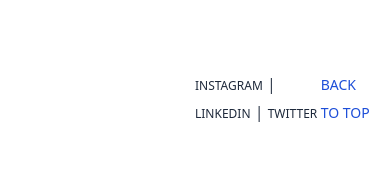
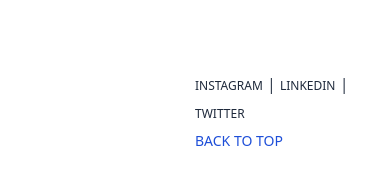
Before and after one commit to hobbleabbas/dd, a Next.js app: page / in a window 390 px wide. Shown: the part 10578-10761 px from the top of the page. Before the commit the page ends 10736 px from the top, so only its background shows below. Built offline with nearby package versions, Linux system fonts and the light colour scheme.

Commit message:
finish footer

```diff
--- a/components/Footer.js
+++ b/components/Footer.js
@@ -21,7 +21,7 @@ export default function Footer({ dark }) {
                             </p>
                             <DDLink dark={dark} text="Contact us" href={"/contact"} />
                         </div>
-                        <div className="mt-16 flex justify-between">
+                        <div className="mt-16 flex flex-col sm:flex-row justify-between">
                             <div className="">
                                 <DDLink dark={dark} text="Instagram" href={"https://www.instagram.com/digitaldashteam/"} /> | <DDLink dark={dark} text="Linkedin" href={"https://www.linkedin.com/company/digitaldashteam"} /> | <DDLink dark={dark} text="Twitter" href={"https://twitter.com/DigitalDashTeam"} />
                             </div>
```
